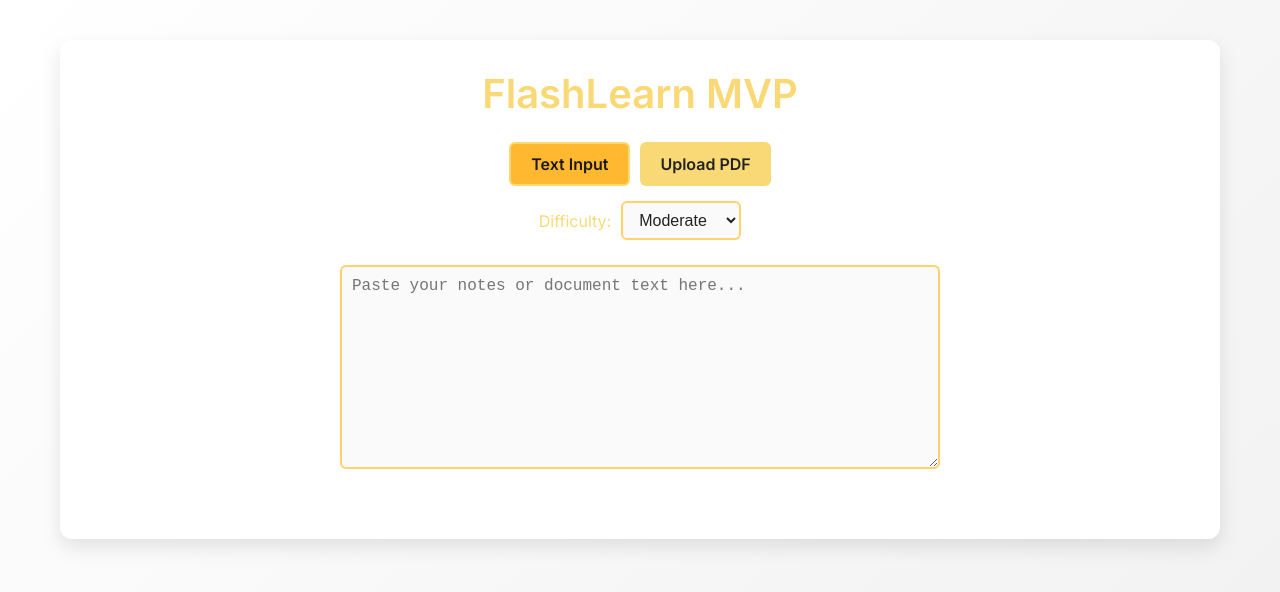
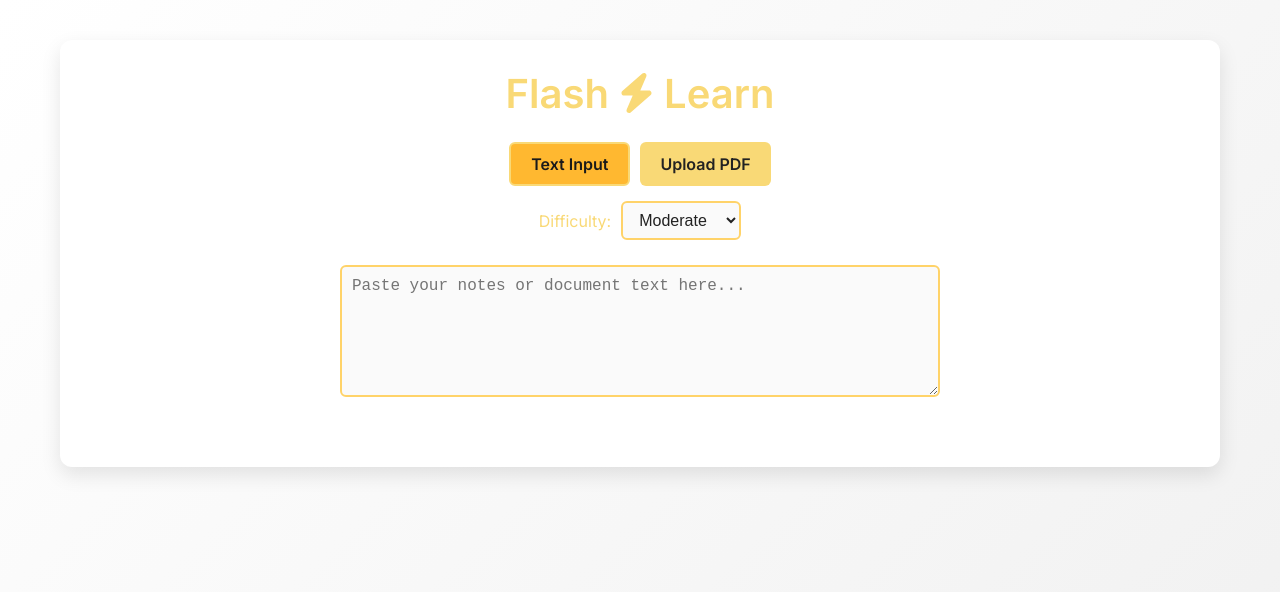
Before and after one commit to kvamsid/flashcard_generator, a React (Vite) app: page / in a window 1280 px wide. Shown: the top 592 px of the page. Built offline with nearby package versions, Linux system fonts and the light colour scheme.

Commit message:
Added font awesome library for flash font

```diff
--- a/package.json
+++ b/package.json
@@ -10,6 +10,8 @@
     "preview": "vite preview"
   },
   "dependencies": {
+    "@fortawesome/free-solid-svg-icons": "^6.7.2",
+    "@fortawesome/react-fontawesome": "^0.2.2",
     "react": "^19.0.0",
     "react-dom": "^19.0.0"
   },
--- a/src/App.jsx
+++ b/src/App.jsx
@@ -1,6 +1,8 @@
 import React, { useState } from 'react';
 import './App.css';
 import Flashcard from './Flashcard';
+import { FontAwesomeIcon } from '@fortawesome/react-fontawesome';
+import { faBolt } from '@fortawesome/free-solid-svg-icons';
 
 function App() {
   const [inputType, setInputType] = useState('text');
@@ -77,7 +79,11 @@ function App() {
 
   return (
     <div className="app">
-      <h1>FlashLearn MVP</h1>
+      <h1>
+        Flash
+        <FontAwesomeIcon icon={faBolt} style={{ marginLeft: '10px', marginRight: '10px', color: '#f9d976' }} />
+        Learn
+      </h1>
 
       <div className="input-section">
         <div className="input-type-toggle">
@@ -118,7 +124,7 @@ function App() {
             placeholder="Paste your notes or document text here..."
             value={inputValue}
             onChange={(e) => setInputValue(e.target.value)}
-            rows={10}
+            rows={6}
           />
         ) : (
           <input
```
Also changed, not shown: 1 other file (tests, documents, lock files or other folders).
